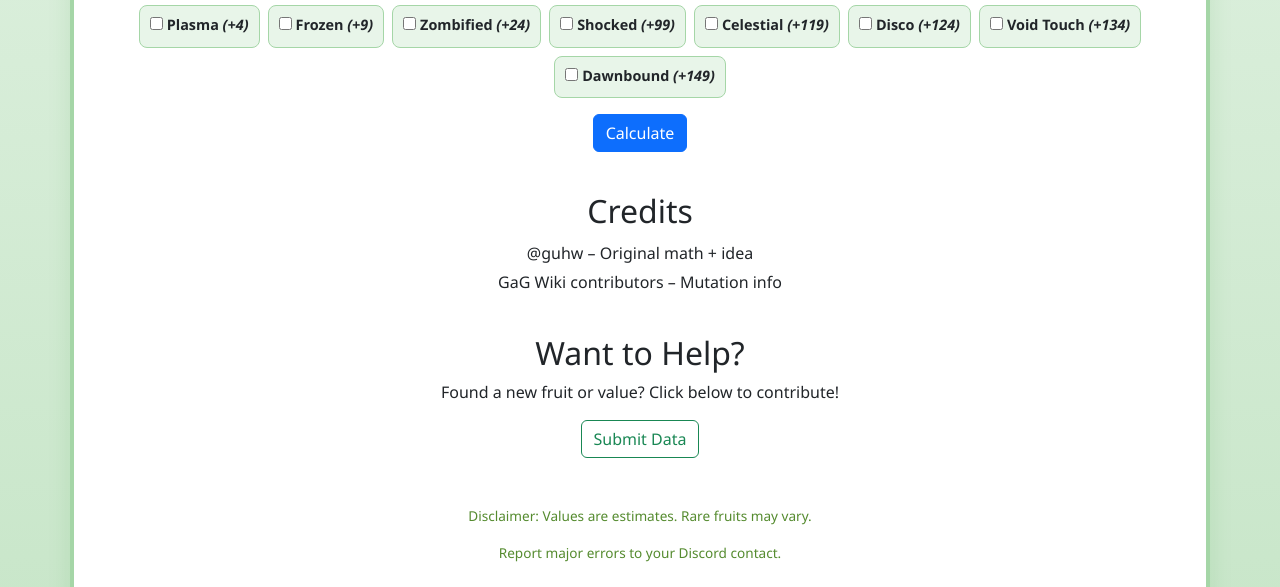
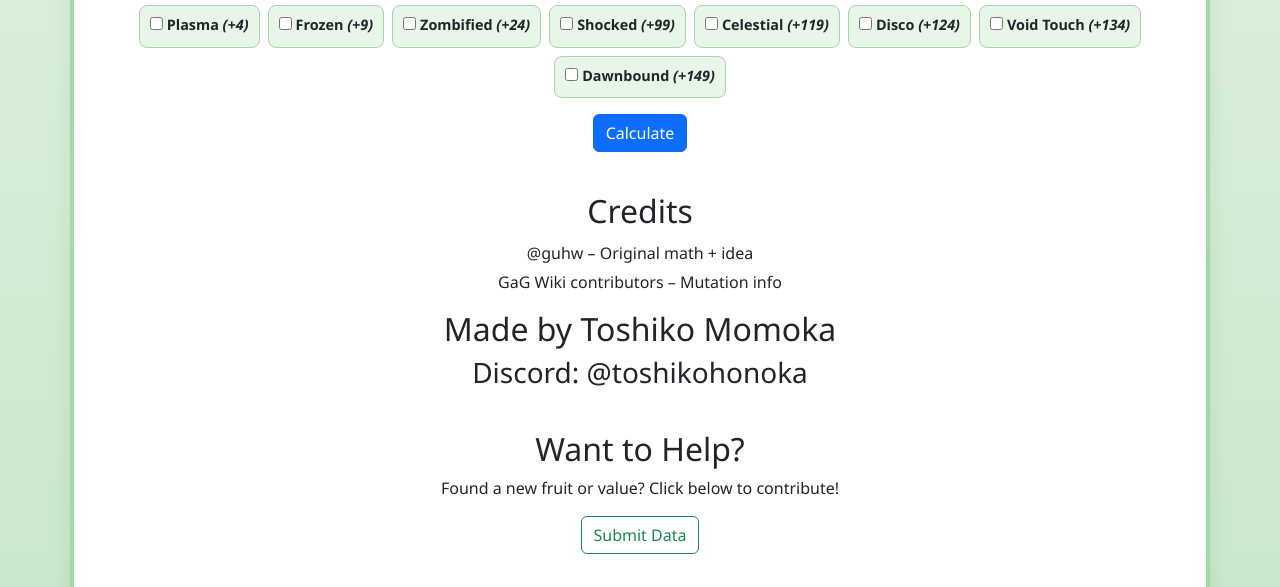
Before and after one commit to ToshikoMomoka/gagcalc, a plain HTML site: page index.html in a window 1280 px wide. Shown: the part 586-1173 px from the top of the page. Drawn offline with nearby package versions, Linux system fonts and the light colour scheme.

Commit message:
Update index.html

```diff
--- a/index.html
+++ b/index.html
@@ -55,6 +55,9 @@
                 <li>@guhw – Original math + idea</li>
                 <li>GaG Wiki contributors – Mutation info</li>
             </ul>
+            <h2>Made by Toshiko Momoka</h2>
+            <h3>Discord: @toshikohonoka</h3>
+
         </section>
 
         <section class="contribute">
```
